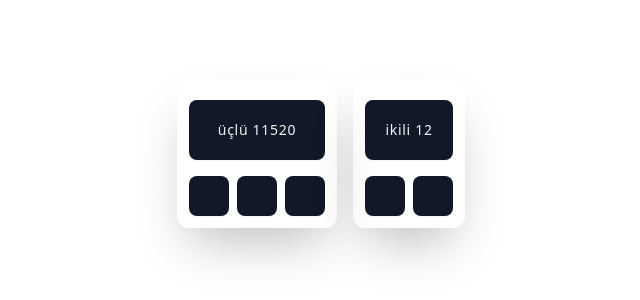
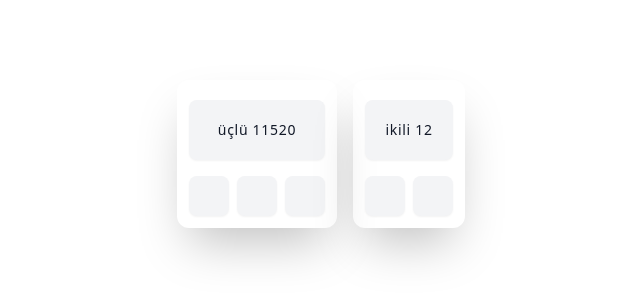
Before and after one commit to gokerlek/gizem-gonca, a React (Create React App) app: page / in a window 1280 px wide. Shown: the part 246-546 px from the top of the page, without its empty margins (319-959 px from the left). Built offline with nearby package versions, Linux system fonts and the light colour scheme.

Commit message:
first try

```diff
--- a/src/component/container.js
+++ b/src/component/container.js
@@ -7,11 +7,11 @@ const questions = sounds.questions;
 
 export const Container = () => {
      return (
-          <div className='min-w-screen h-screen  fixed  left-0 top-0 flex  inset-0 z-50 bg-white '>
+          <div className='min-w-screen h-screen  fixed  left-0 top-0 flex inset-0 z-50 bg-white '>
                <div className='flex w-full justify-center items-center'>
                     {questions.map((question) => (
                          <div
-                              className=' shadow-2xl m-2 p-2 rounded-xl'
+                              className={`${question.color} shadow-2xl bg m-2 p-2 rounded-xl`}
                               key={question.id}>
                               <div key={question.id + 2}>
                                    <SoundButton
--- a/src/component/note-button.js
+++ b/src/component/note-button.js
@@ -2,7 +2,7 @@ export const NoteButton = ({ onClick, key }) => {
      return (
           <div className='p-1  mt-2 text-center space-x-1 space-y-2'>
                <button
-                    className='bg-gray-900 px-5 py-5 text-sm shadow-sm font-medium tracking-wider  text-gray-100 rounded-lg focus:outline-none focus:ring-transparent'
+                    className={`bg-gray-100 px-5 py-5 text-sm shadow-sm font-medium tracking-wider  text-gray-900 rounded-lg focus:outline-none focus:ring-transparent`}
                     onClick={onClick}
                     key={key}></button>
           </div>
--- a/src/component/sound-button.js
+++ b/src/component/sound-button.js
@@ -2,7 +2,7 @@ export const SoundButton = ({ onClick, children, key }) => {
      return (
           <div className='p-1  mt-2 text-center space-x-1 space-y-2'>
                <button
-                    className='bg-gray-900 w-full px-5 py-5 text-sm shadow-sm font-medium tracking-wider  text-gray-100 rounded-lg focus:outline-none focus:ring-transparent'
+                    className='bg-gray-100 w-full px-5 py-5 text-sm shadow-sm font-medium tracking-wider  text-gray-900 rounded-lg focus:outline-none focus:ring-transparent'
                     onClick={onClick}
                     key={key}>
                     {children}
--- a/tailwind.config.js
+++ b/tailwind.config.js
@@ -2,7 +2,12 @@ module.exports = {
      purge: ["./src/**/*.{js,jsx,ts,tsx}", "./public/index.html"],
      darkMode: false, // or 'media' or 'class'
      theme: {
-    extend: {},
+          extend: {
+               backgroundColor: (theme) => ({
+                    kolay: "#db3a34",
+                    zor: "177e89",
+               }),
+          },
      },
      variants: {
           extend: {},
```
Lines whose indentation alone changed are shown as unchanged.
